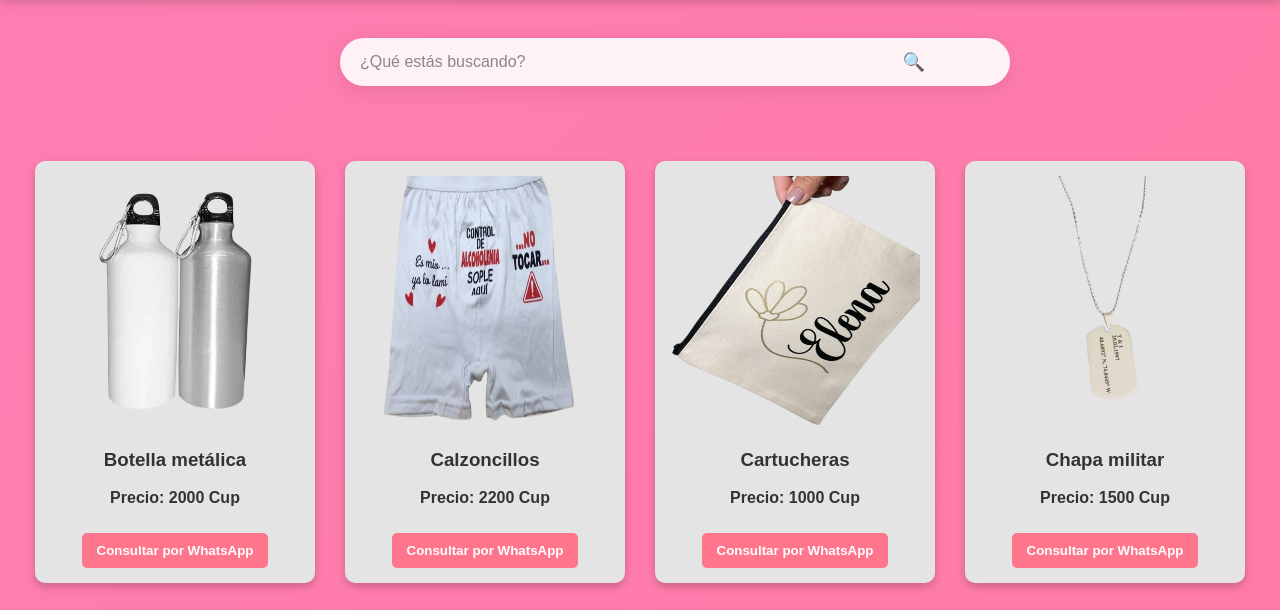
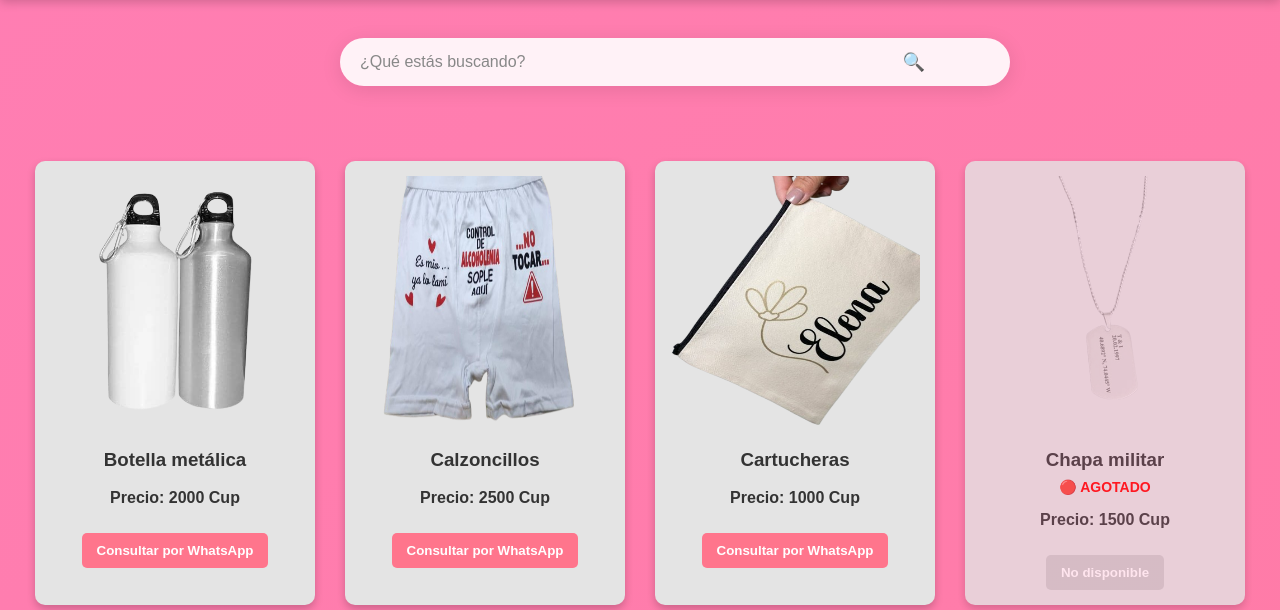
Before and after one commit to bombonesAmy/articulos_personalizados, a plain HTML site: page index.html in a window 1280 px wide. Shown: the part 142-752 px from the top of the page. Drawn offline with Linux system fonts and the light colour scheme.

Commit message:
Add files via upload

```diff
--- a/app.js
+++ b/app.js
@@ -5,25 +5,39 @@ document.addEventListener('DOMContentLoaded', () => {
 
     // Cargar productos desde JSON
     fetch('products.json')
-        .then(response => response.json())
+        .then(response => {
+            if (!response.ok) throw new Error("Error al cargar los productos");
+            return response.json();
+        })
         .then(data => {
             products = data.sort((a, b) => a.nombre.localeCompare(b.nombre));
             displayProducts(products);
-        });
+        })
+        .catch(error => console.error("Error:", error));
 
     // Función para mostrar productos
     function displayProducts(productsArray) {
         container.innerHTML = '';
         productsArray.forEach(product => {
+            // Extraer nombre base y disponibilidad
+            const nombreMatch = product.nombre.match(/^(.+?)(\s*\(no disponible.*\))?$/i);
+            const nombreBase = nombreMatch[1].trim();
+            const noDisponible = nombreMatch[2] !== undefined;
+
             const item = document.createElement('div');
-            item.className = 'item';
+            item.className = `item ${noDisponible ? 'not-available' : ''}`;
+
             item.innerHTML = `
-                <img src="${product.imagen}" alt="${product.nombre}">
-                <h3>${product.nombre}</h3>
+                <img src="${product.imagen}" alt="${nombreBase}" ${noDisponible ? 'class="img-not-available"' : ''}>
+                <h3>${nombreBase}</h3>
+                ${noDisponible ? '<p class="stock-message">🔴 AGOTADO</p>' : ''}
                 <p><strong>Precio: ${product.precio}</strong></p>
                 ${product.talla ? `<p>Talla: ${product.talla}</p>` : ''}
                 ${product.tamano ? `<p>Tamaño: ${product.tamano}</p>` : ''}
-                <button class="contacto" onclick="sendWhatsApp('${product.nombre}')">Consultar por WhatsApp</button>
+                <button class="contacto" ${noDisponible ? 'disabled' : ''}
+                    onclick="sendWhatsApp('${nombreBase}')">
+                    ${noDisponible ? 'No disponible' : 'Consultar por WhatsApp'}
+                </button>
             `;
             container.appendChild(item);
         });
--- a/index.html
+++ b/index.html
@@ -19,4 +19,4 @@
 
     <script src="app.js"></script>
 </body>
-</html>
+</html>>
--- a/products.json
+++ b/products.json
@@ -204,19 +204,19 @@
         "precio": "1500 Cup"
     },
     {
-        "nombre": "Relojes",
+        "nombre": "Relojes (NO DISPONIBLE)",
         "imagen": "images/relojes.png",
         "precio": "3500 Cup"
     },
     {
-        "nombre": "Chapa militar",
+        "nombre": "Chapa militar (no disponible por el momento)",
         "imagen": "images/chapa-militar.png",
         "precio": "1500 Cup"
     },
     {
         "nombre": "Calzoncillos",
         "imagen": "images/calzoncillos.png",
-        "precio": "2200 Cup"
+        "precio": "2500 Cup"
     },
     {
         "nombre": "Posa vasos de neopreno",
--- a/styles.css
+++ b/styles.css
@@ -180,3 +180,25 @@ header {
         display: none;
     }
 }
+/* Estilos para productos no disponibles */
+.item.not-available {
+    position: relative;
+    opacity: 0.8;
+}
+
+.img-not-available {
+    filter: grayscale(80%);
+    opacity: 0.7;
+}
+
+.stock-message {
+    color: #ff0000;
+    font-weight: bold;
+    margin: -10px 0 10px 0;
+    font-size: 14px;
+}
+
+button.contacto:disabled {
+    background-color: #cccccc !important;
+    cursor: not-allowed;
+}
```
